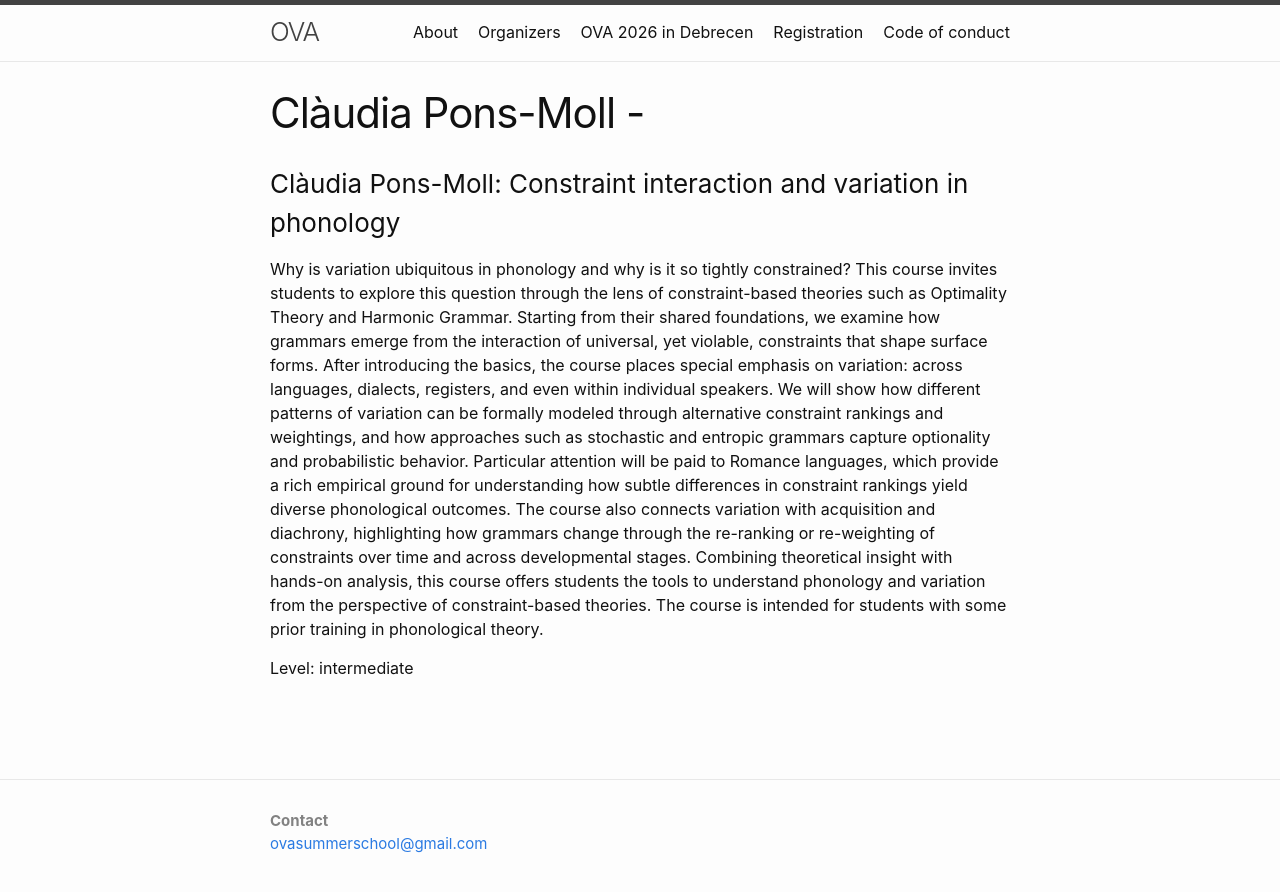
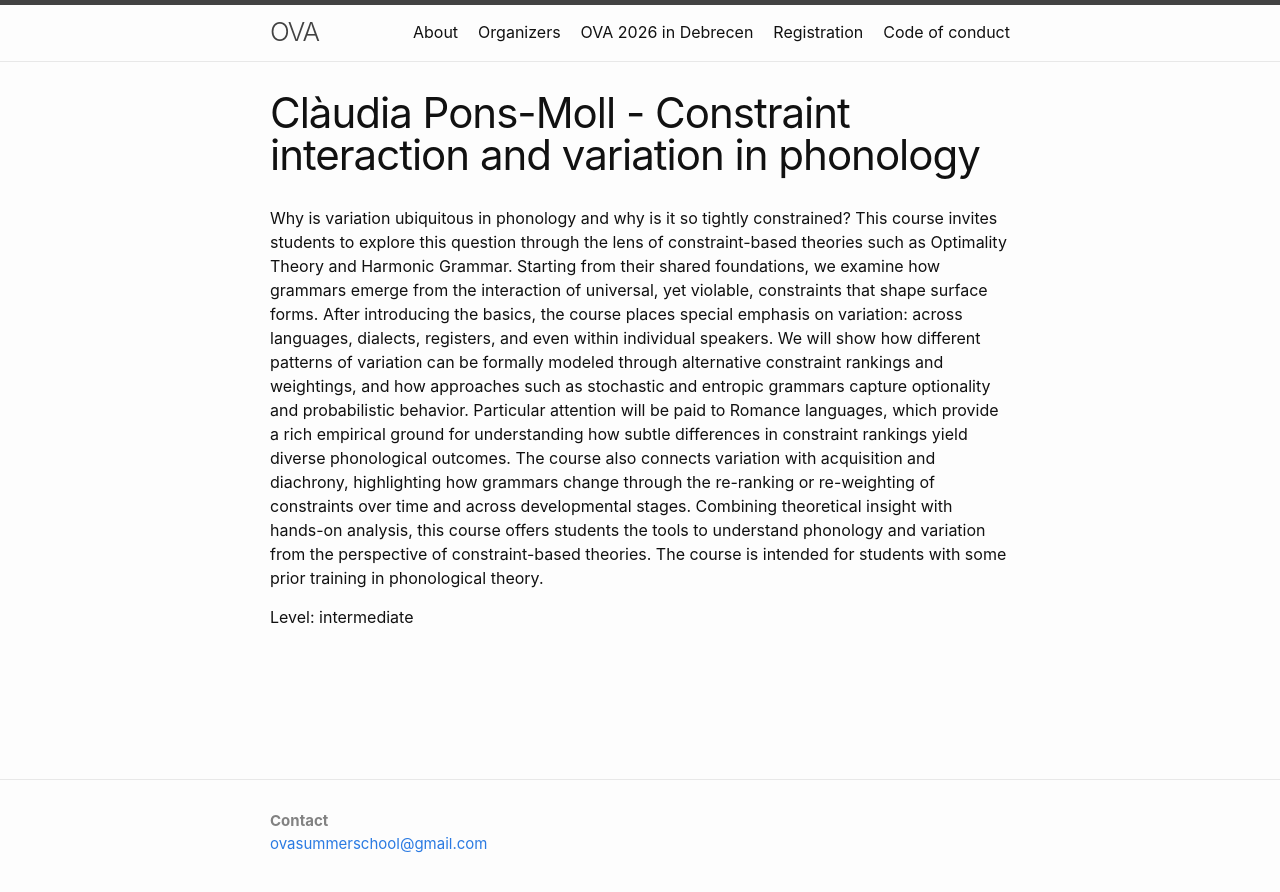
Before and after one commit to ovaschool/ovaschool.github.io, a Jekyll site: the page built from staticpages/ova2026-ponsmoll.markdown, in a window 1280 px wide. Shown: the top 892 px of the page. Built offline with Jekyll 4.4.1, drawn with Linux system fonts in a browser that asks for light colours.

Commit message:
Update ova2026-ponsmoll.markdown

```diff
--- a/staticpages/ova2026-ponsmoll.markdown
+++ b/staticpages/ova2026-ponsmoll.markdown
@@ -1,12 +1,10 @@
 ---
 layout: page
-title: Clàudia Pons-Moll -
+title: Clàudia Pons-Moll - Constraint interaction and variation in phonology
 permalink: ova2026-ponsmoll
 exclude: true
 ---
 
-### Clàudia Pons-Moll: Constraint interaction and variation in phonology
-
 Why is variation ubiquitous in phonology and why is it so tightly constrained? This course invites students to explore this question through the lens of constraint-based theories such as Optimality Theory and Harmonic Grammar. Starting from their shared foundations, we examine how grammars emerge from the interaction of universal, yet violable, constraints that shape surface forms. After introducing the basics, the course places special emphasis on variation: across languages, dialects, registers, and even within individual speakers. We will show how different patterns of variation can be formally modeled through alternative constraint rankings and weightings, and how approaches such as stochastic and entropic grammars capture optionality and probabilistic behavior. Particular attention will be paid to Romance languages, which provide a rich empirical ground for understanding how subtle differences in constraint rankings yield diverse phonological outcomes. The course also connects variation with acquisition and diachrony, highlighting how grammars change through the re-ranking or re-weighting of constraints over time and across developmental stages. Combining theoretical insight with hands-on analysis, this course offers students the tools to understand phonology and variation from the perspective of constraint-based theories. The course is intended for students with some prior training in phonological theory.
 
 Level: intermediate
```
